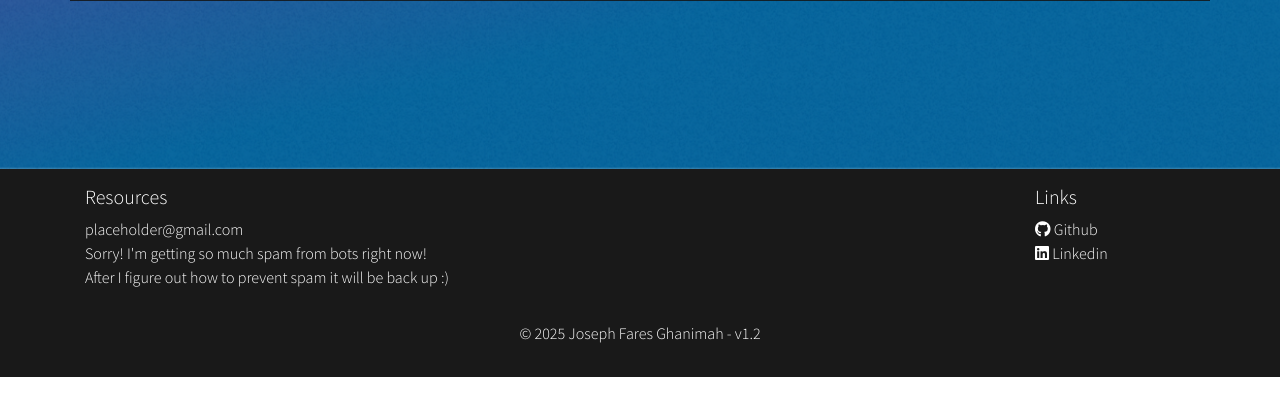
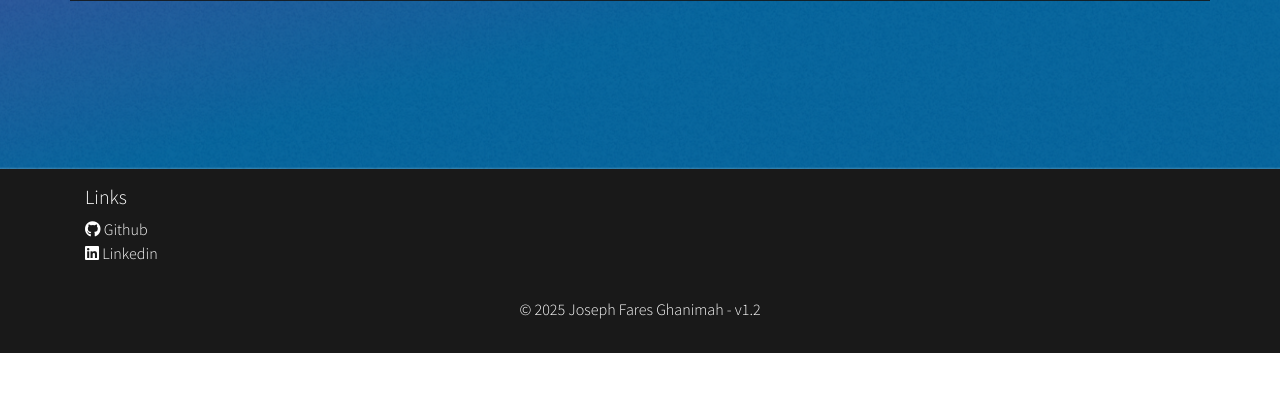
Before and after one commit to Jfghanimah/josephghanimah.com, a Flask app: page /about in a window 1280 px wide. Shown: the part 1291-1707 px from the top of the page. Run offline with Flask 3, Linux system fonts and the light colour scheme; some libraries are stand-ins or nearby versions.

Commit message:
remove recaptcha and email contact on base

```diff
--- a/app/templates/base.html
+++ b/app/templates/base.html
@@ -32,8 +32,6 @@
   <link rel="stylesheet" href="https://use.fontawesome.com/releases/v5.1.0/css/all.css">
   <!-- Project CSS -->
   <link rel="stylesheet" type="text/css" href="{{ url_for('static',filename='styles/style.css') }}">
-  <!-- reCAPTCHA -->
-  <script src="https://www.google.com/recaptcha/api.js" async defer></script>
   <!-- Global site tag (gtag.js) - Google Analytics -->
   <script async src="https://www.googletagmanager.com/gtag/js?id=UA-115374634-3"></script>
   <script>
@@ -119,14 +117,6 @@
       <footer class="footer mt-auto py-3">
         <div class="container">
           <div class="row">
-            <div class="col-lg-10 col-md-12 mb-4 mb-md-0">
-              <h5>Resources</h5>
-              <ul class="list-unstyled">
-                <li><a href="mailto:placeholder@gmail.com">placeholder@gmail.com</a></li>
-                <li>Sorry! I'm getting so much spam from bots right now!</li>
-                <li>After I figure out how to prevent spam it will be back up :)</li>
-              </ul>
-            </div>
             <div class="col-lg-2 col-md-12 mb-4 mb-md-0">
               <h5>Links</h5>
               <ul class="list-unstyled">
```
